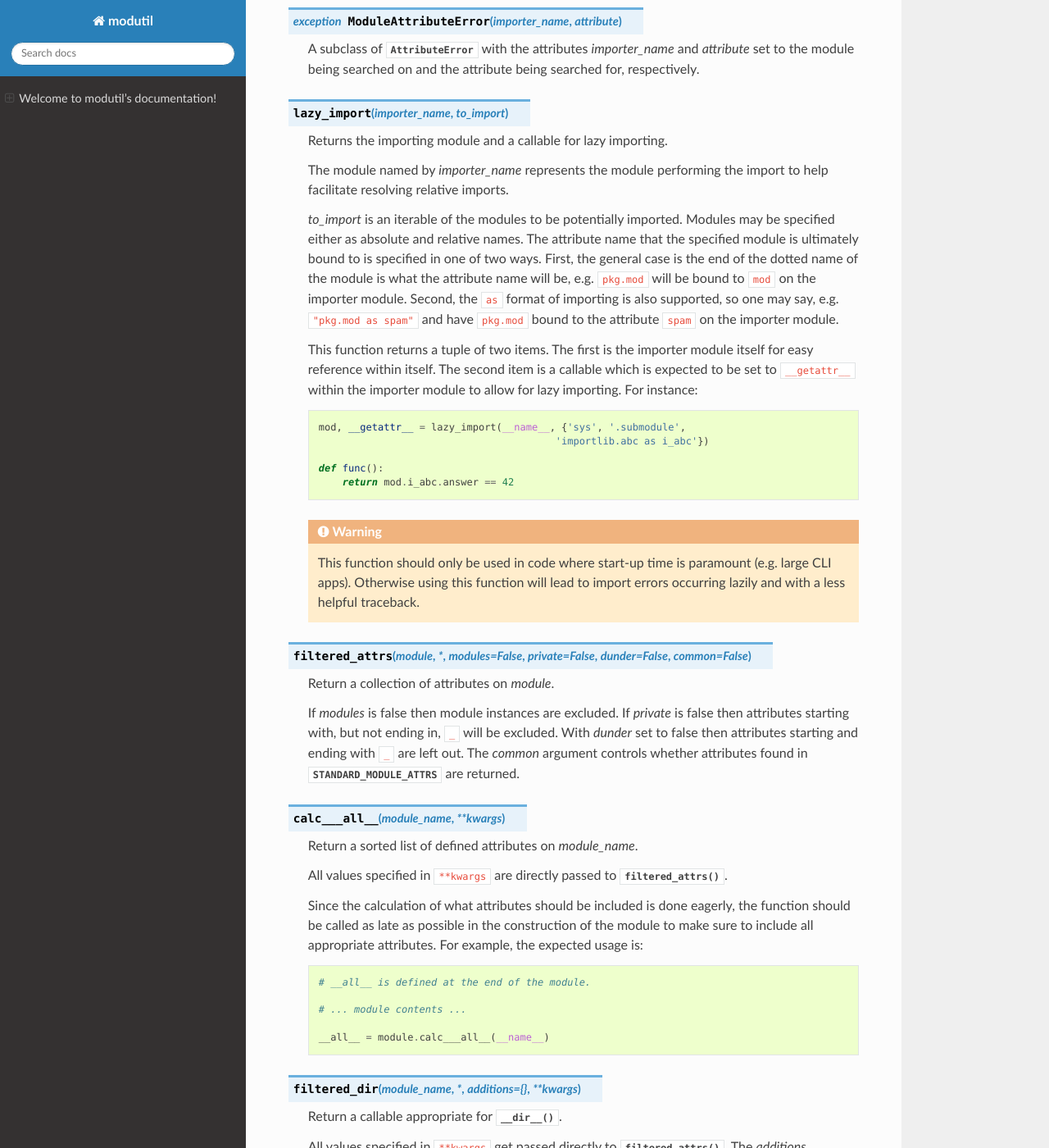
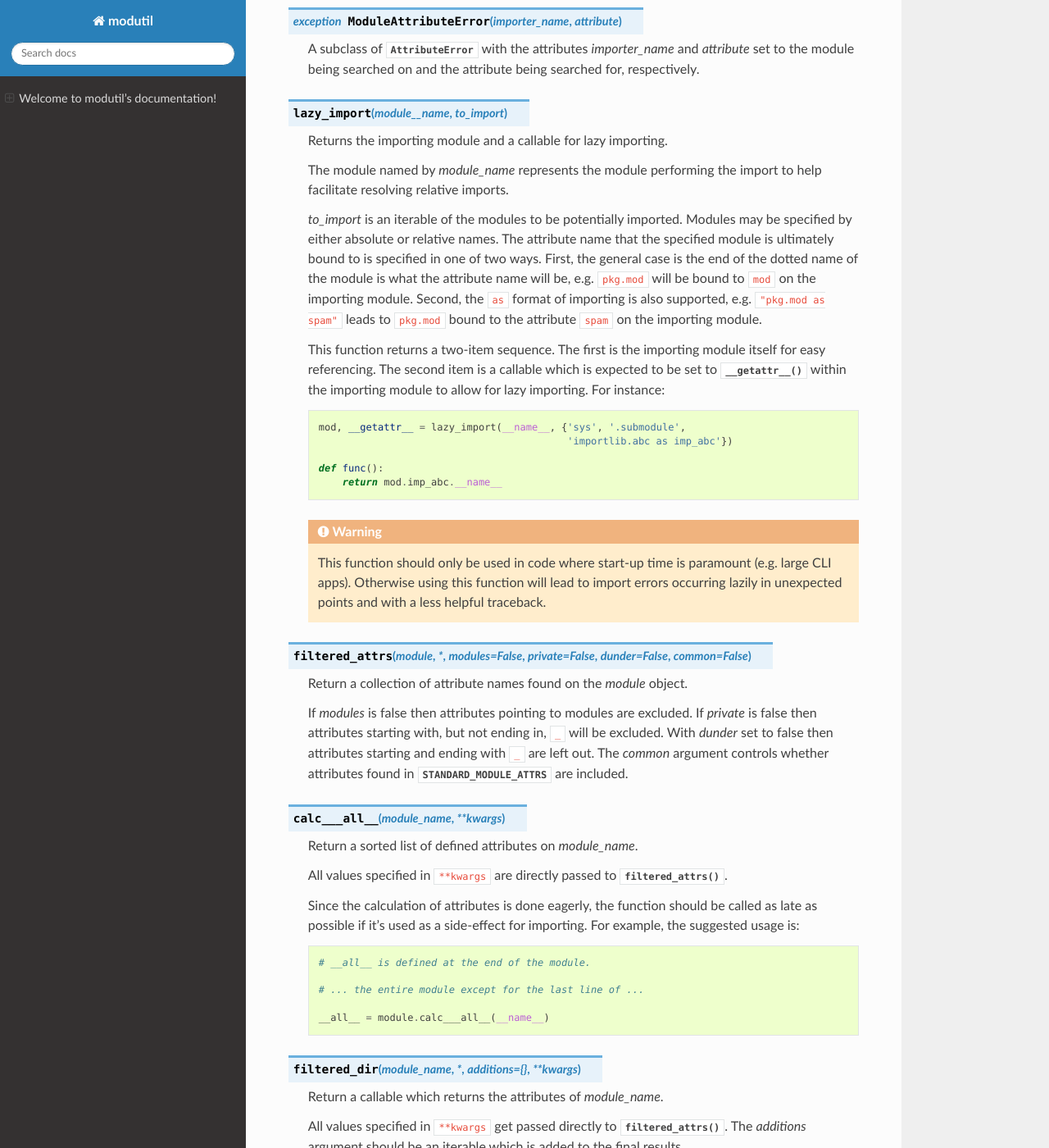
Before and after one commit to brettcannon/modutil, a Sphinx documentation site: the page built from docs/index.rst, in a window 1280 px wide and 1400 px high, scrolled down 386 px. Shown: the whole window at 82% size. Built offline with Sphinx 7.4.7 and the Read the Docs theme 2.0.0, drawn with Linux system fonts in a browser that asks for light colours; some of the changed text lies outside the part shown.

Commit message:
Proof-read the docs

```diff
--- a/docs/index.rst
+++ b/docs/index.rst
@@ -18,7 +18,7 @@ Module Contents
 
 .. attribute:: STANDARD_MODULE_ATTRS
 
-    A container of attribute names which all modules have.
+    A container of standard attribute names on modules.
 
 
 .. exception:: ModuleAttributeError(importer_name, attribute)
@@ -28,48 +28,49 @@ Module Contents
     searched for, respectively.
 
 
-.. function:: lazy_import(importer_name, to_import)
+.. function:: lazy_import(module__name, to_import)
 
     Returns the importing module and a callable for lazy importing.
 
-    The module named by *importer_name* represents the module performing the
+    The module named by *module_name* represents the module performing the
     import to help facilitate resolving relative imports.
 
     *to_import* is an iterable of the modules to be potentially imported.
-    Modules may be specified either as absolute and relative names. The
+    Modules may be specified by either absolute or relative names. The
     attribute name that the specified module is ultimately bound to is specified
     in one of two ways. First, the general case is the end of the dotted name of
     the module is what the attribute name will be, e.g. ``pkg.mod`` will be
-    bound to ``mod`` on the importer module. Second, the ``as`` format of
-    importing is also supported, so one may say, e.g. ``"pkg.mod as spam"`` and
-    have ``pkg.mod`` bound to the attribute ``spam`` on the importer module.
+    bound to ``mod`` on the importing module. Second, the ``as`` format of
+    importing is also supported, e.g. ``"pkg.mod as spam"`` leads to
+    ``pkg.mod`` bound to the attribute ``spam`` on the importing module.
 
-    This function returns a tuple of two items. The first is the importer
-    module itself for easy reference within itself. The second item is a callable
-    which is expected to be set to ``__getattr__`` within the importer module to
-    allow for lazy importing. For instance::
+    This function returns a two-item sequence. The first is the importing
+    module itself for easy referencing. The second item is a callable
+    which is expected to be set to :func:`__getattr__` within the importing
+    module to allow for lazy importing. For instance::
 
         mod, __getattr__ = lazy_import(__name__, {'sys', '.submodule',
-                                                'importlib.abc as i_abc'})
+                                                  'importlib.abc as imp_abc'})
 
         def func():
-            return mod.i_abc.answer == 42
+            return mod.imp_abc.__name__
 
     .. warning::
         This function should only be used in code where start-up time is
         paramount (e.g. large CLI apps). Otherwise using this function will lead
-        to import errors occurring lazily and with a less helpful traceback.
+        to import errors occurring lazily in unexpected points and with a less
+        helpful traceback.
 
 
 .. function:: filtered_attrs(module, *, modules=False, private=False, dunder=False, common=False)
 
-    Return a collection of attributes on *module*.
+    Return a collection of attribute names found on the *module* object.
 
-    If *modules* is false then module instances are excluded. If *private* is
-    false then attributes starting with, but not ending in, ``_`` will be
-    excluded. With *dunder* set to false then attributes starting and ending
-    with ``_`` are left out. The *common* argument controls whether attributes
-    found in :attr:`STANDARD_MODULE_ATTRS` are returned.
+    If *modules* is false then attributes pointing to modules are excluded. If
+    *private* is false then attributes starting with, but not ending in, ``_``
+    will be excluded. With *dunder* set to false then attributes starting and
+    ending with ``_`` are left out. The *common* argument controls whether
+    attributes found in :attr:`STANDARD_MODULE_ATTRS` are included.
 
 
 .. function:: calc___all__(module_name, **kwargs)
@@ -79,25 +80,28 @@ Module Contents
     All values specified in ``**kwargs`` are directly passed to
     :func:`filtered_attrs`.
 
-    Since the calculation of what attributes should be included is done eagerly,
-    the function should be called as late as possible in the construction of the
-    module to make sure to include all appropriate attributes. For example, the
-    expected usage is::
+    Since the calculation of attributes is done eagerly, the function should be
+    called as late as possible if it's used as a side-effect for importing.
+    For example, the suggested usage is::
 
         # __all__ is defined at the end of the module.
 
-        # ... module contents ...
+        # ... the entire module except for the last line of ...
 
         __all__ = module.calc___all__(__name__)
 
 
 .. function:: filtered_dir(module_name, *, additions={}, **kwargs)
 
-    Return a callable appropriate for :func:`__dir__`.
+    Return a callable which returns the attributes of *module_name*.
 
     All values specified in ``**kwargs`` get passed directly to
     :func:`filtered_attrs`. The *additions* argument should be an iterable which
     is added to the final results.
+
+    Expected usage is::
+
+        __dir__ = modutil.filtered_dir(__name__)
 
 
 .. function:: chained__getattr__(importer_name, *getattrs)
@@ -105,14 +109,15 @@ Module Contents
     Return a callable which calls the chain of :func:`__getattr__` functions in
     sequence.
 
-    Any raised :exc:`ModuleAttributeError` which matches *importer_name* and the
-    attribute being searched for will be caught and the search will continue.
-    All other exceptions will be allowed to propagate. If no callable successfully
-    returns a value, :exc:`ModuleAttributeError` will be raised.
+    If :exc:`ModuleAttributeError` is raised and matches *importer_name* and the
+    attribute being searched, then the exception will be caught and the search
+    will continue. All other exceptions will be allowed to propagate
+    immediately. If no callable successfully returns a value,
+    :exc:`ModuleAttributeError` will be raised.
 
     Example usage is::
 
         mod, import_getattr = modutil.lazy_import(__name__, {'mod'})
-        all_getattr = modutil.lazy___all__(__name__)
+        some_other_getattr = ...
         __getattr__ = modutil.chained___getattr__(__name__, import_getattr, all_getattr)
-        del import_getattr, all_getattr
+        del import_getattr, some_other_getattr
```
